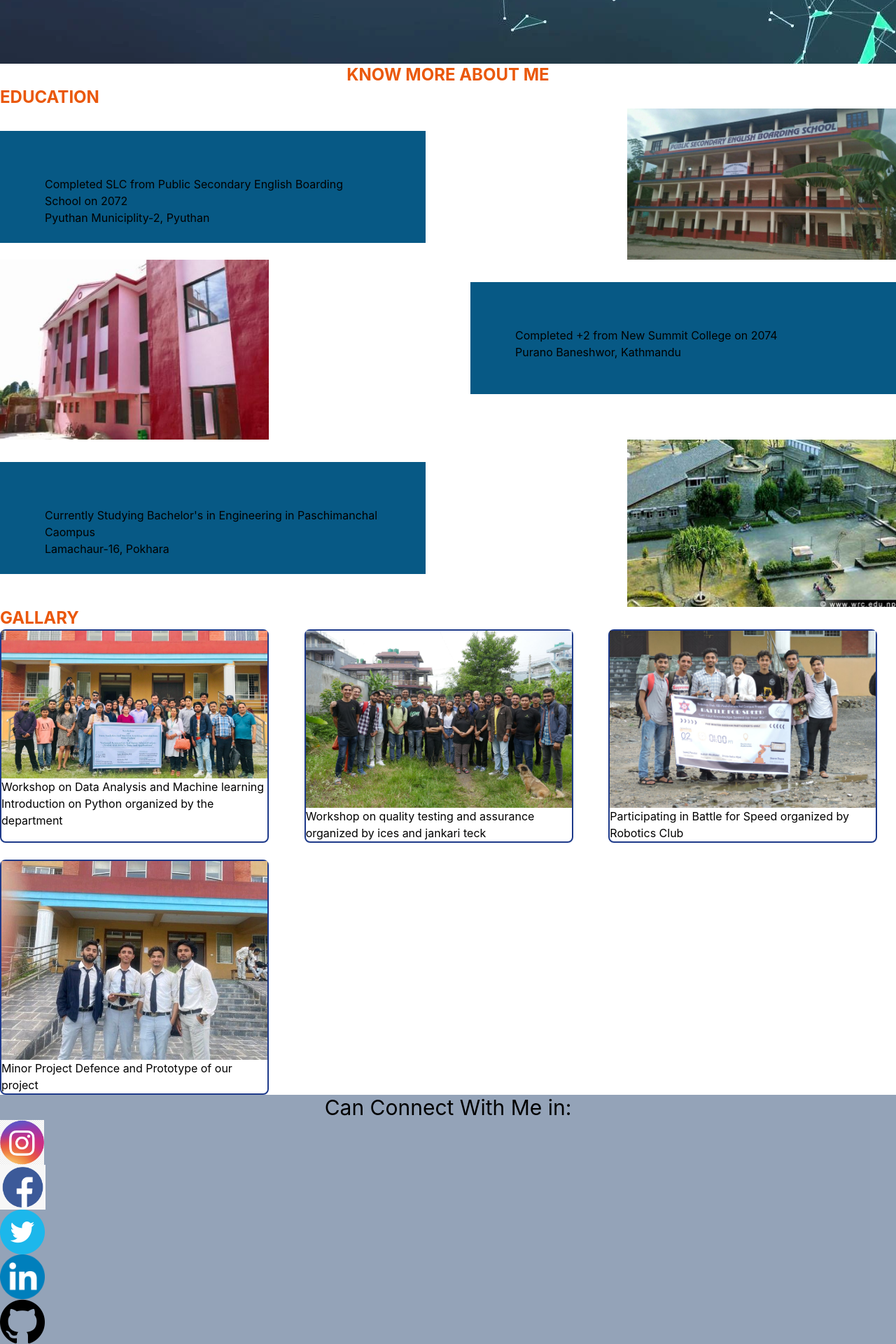
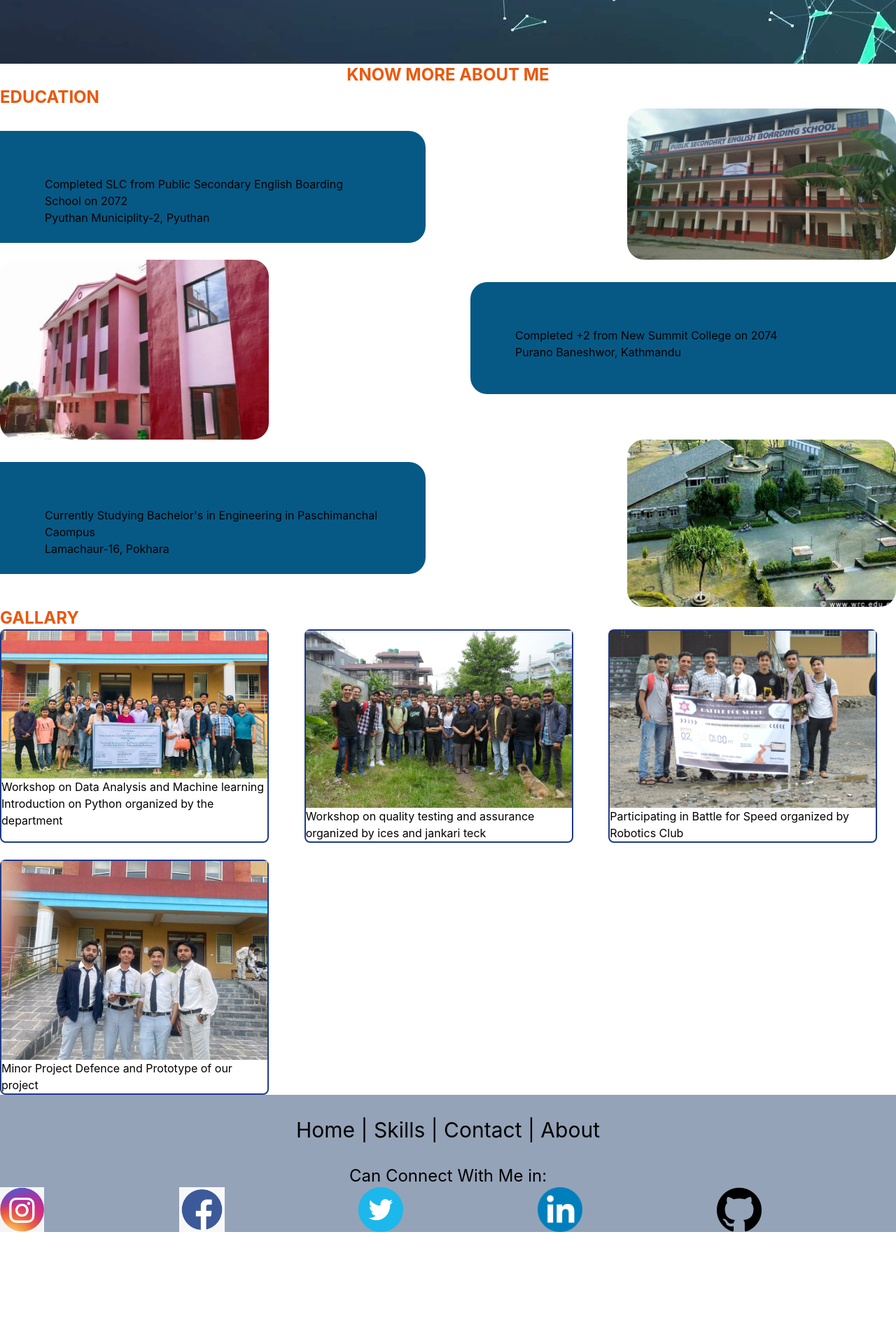
Before and after one commit to yogijagdish/personal-pprtfolio, a React (Create React App) app: page / in a window 1280 px wide. Shown: the part 911-2831 px from the top of the page at 70% size. After the commit the page ends 2671 px from the top, so only its background shows below. Built offline with nearby package versions, Linux system fonts and the light colour scheme.

Commit message:
minor update

```diff
--- a/src/components/Footer.js
+++ b/src/components/Footer.js
@@ -4,7 +4,9 @@ import footer_image from "../Footer/footer.js";
 export default function Footer() {
   return (
     <div className="bg-slate-400">
-      <p className="text-3xl text-center"> Can Connect With Me in: </p>
+        <div className="pt-8 text-center text-3xl"> Home | Skills | Contact | About</div>
+      <p className="mt-8 text-2xl text-center"> Can Connect With Me in: </p>
+      <div className="grid grid-cols-5 gap-0 justify-center">
       <img
         src={footer_image.instagram}
         alt="logo of instagram"
@@ -22,6 +24,7 @@ export default function Footer() {
         className="h-16"
       />
       <img src={footer_image.github} alt="logo of github" className="h-16" />
+      </div>
     </div>
 
   );
--- a/src/components/Home.js
+++ b/src/components/Home.js
@@ -35,29 +35,29 @@ export default function Home() {
             EDUCATION
           </h1>
           <div className="flex flex-row ">
-            <p className="w-3/5 h-40 mt-8 bg-sky-800 p-16">
+            <p className="rounded-r-3xl w-3/5 h-40 mt-8 bg-sky-800 p-16">
               Completed SLC from Public Secondary English Boarding School on
               2072
               <br /> Pyuthan Municiplity-2, Pyuthan
             </p>
-            <img src={school} alt="" className="w-96 ml-72" />
+            <img src={school} alt="" className="w-96 ml-72 rounded-3xl" />
           </div>
           <div className="flex flex-row-reverse">
-            <p className="w-3/5 h-40 mt-8 bg-sky-800 p-16">
+            <p className="rounded-l-3xl w-3/5 h-40 mt-8 bg-sky-800 p-16">
               Completed +2 from New Summit College on 2074 <br /> Purano
               Baneshwor, Kathmandu
             </p>
-            <img src={college} alt="pic of colllege" className="w-96 mr-72" />
+            <img src={college} alt="pic of colllege" className="w-96 mr-72 rounded-3xl" />
           </div>
           <div className="flex flex-row">
-            <p className="w-3/5 h-40 mt-8 bg-sky-800 p-16">
+            <p className="rounded-r-3xl w-3/5 h-40 mt-8 bg-sky-800 p-16">
               Currently Studying Bachelor's in Engineering in Paschimanchal
               Caompus <br /> Lamachaur-16, Pokhara
             </p>
             <img
               src={bachelorcollege}
               alt="pic of paschimanchal campus"
-              className="w-96 ml-72"
+              className="w-96 ml-72 rounded-3xl"
             />
           </div>
         </div>
```
